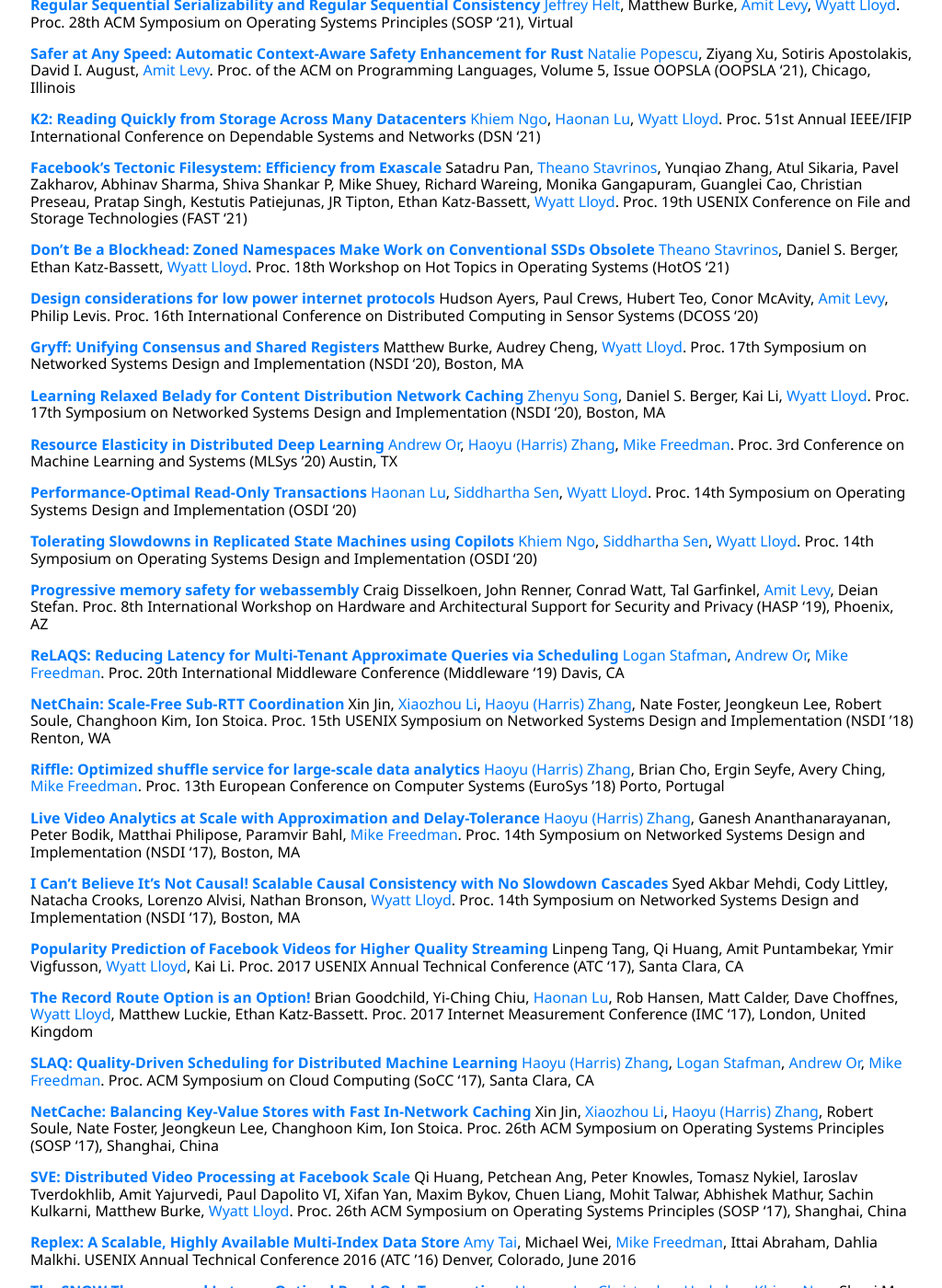
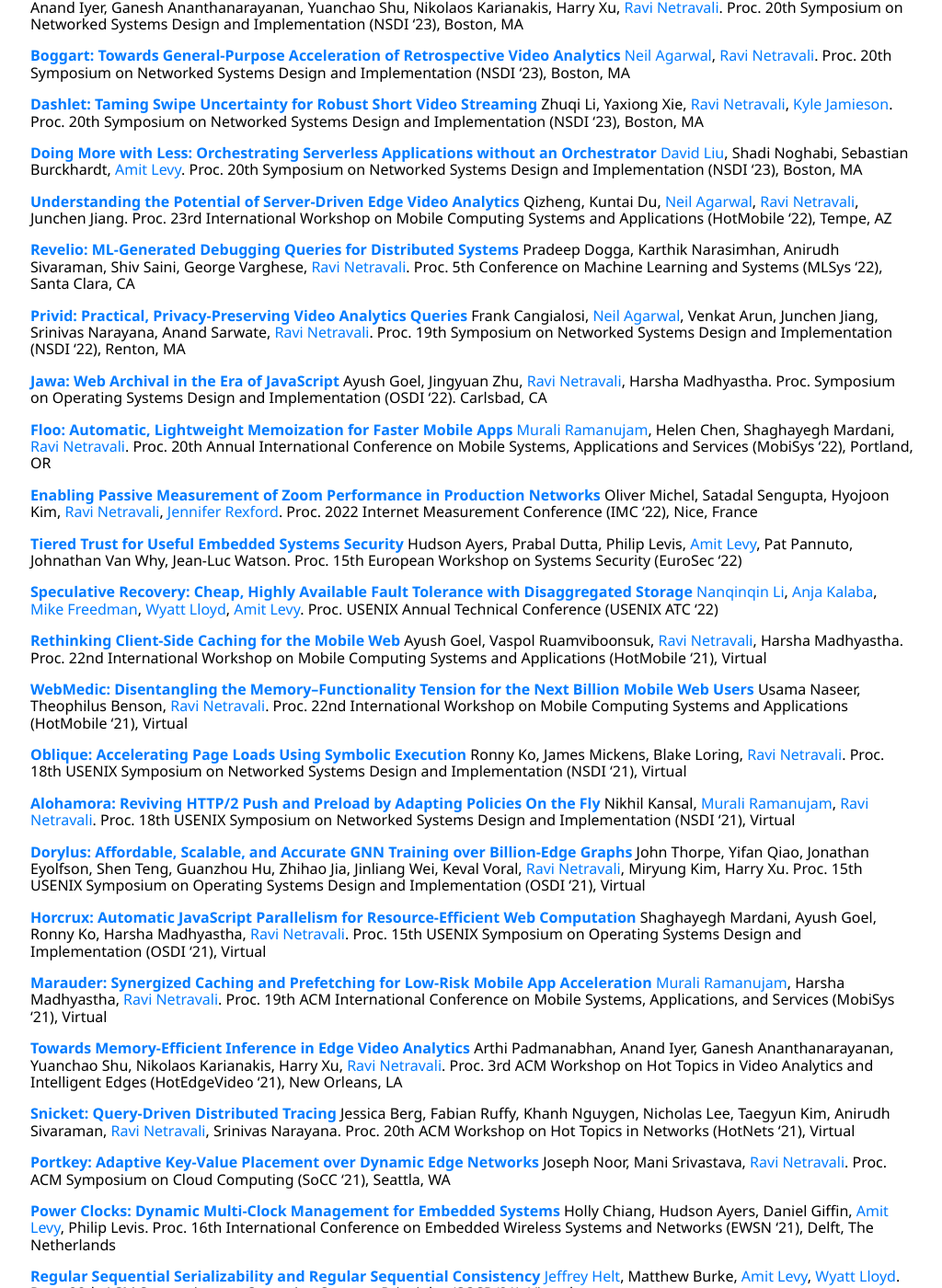
Before and after one commit to PrincetonSystems/www, a Jekyll site: the page built from publications.md, in a window 1280 px wide and 1400 px high, scrolled down 433 px. Shown: the whole window at 92% size, without its empty margins (127-1151 px from the left). Built offline with Jekyll 4.4.1, drawn with Linux system fonts in a browser that asks for light colours; part of the change alters nothing that is shown; some of the changed text lies outside the part shown.

Commit message:
Incorporate Ravi's pubs and people

```diff
--- a/_data/publications_ravi.yml
+++ b/_data/publications_ravi.yml
@@ -2,28 +2,28 @@
   people:
     - Zhuqi Li
     - Yaxiong Xie
-    - Ravi Netravali
-    - Kyle Jamieson
+    - ravian
+    - kylej
   venue: "Proc. 20th Symposium on Networked Systems Design and Implementation (NSDI '23), Boston, MA"
   year: 2023
 
 - title: "Boggart: Towards General-Purpose Acceleration of Retrospective Video Analytics"
   people:
-    - Neil Agarwal
-    - Ravi Netravali
+    - neilagarwal
+    - ravian
   venue: "Proc. 20th Symposium on Networked Systems Design and Implementation (NSDI '23), Boston, MA"
   year: 2023
 
 - title: "GEMEL: Model Merging for Memory-Efficient, Real-Time Video Analytics at the Edge"
   people:
     - Arthi Padmanabhan
-    - Neil Agarwal
+    - neilagarwal
     - Anand Iyer
     - Ganesh Ananthanarayanan
     - Yuanchao Shu
     - Nikolaos Karianakis
     - Harry Xu
-    - Ravi Netravali
+    - ravian
   venue: "Proc. 20th Symposium on Networked Systems Design and Implementation (NSDI '23), Boston, MA"
   year: 2023
 
@@ -34,8 +34,8 @@
     - Jonathan Eyolfson
     - Yifan Qiao
     - Zhihao Jia
-    - Minjia Zhang
-    - Ravi Netravali
+    - Minjia
+    - ravian
     - Harry Xu
   venue: "Proc. 20th Symposium on Networked Systems Design and Implementation (NSDI '23), Boston, MA"
   year: 2023
@@ -46,7 +46,7 @@
     - Ganesh Ananthanarayanan
     - Kevin Hsieh
     - Junchen Jiang
-    - Ravi Netravali
+    - ravian
     - Yuanchao Shu
     - Mohammad Alizadeh
     - Victor Bahl
@@ -59,9 +59,9 @@
     - Yifan Qiao
     - Haoran Ma
     - Shi Liu
-    - Yiying Zhang
+    - Yiying
     - Wenguang Chen
-    - Ravi Netravali
+    - ravian
     - Miryung Kim
     - Harry Xu
   venue: "Proc. 20th Symposium on Networked Systems Design and Implementation (NSDI '23), Boston, MA"
@@ -72,17 +72,17 @@
     - Oliver Michel
     - Satadal Sengupta
     - Hyojoon Kim
-    - Ravi Netravali
-    - Jennifer Rexford
+    - ravian
+    - jrex
   venue: "Proc. 2022 Internet Measurement Conference (IMC '22), Nice, France"
   year: 2022
 
 - title: "Floo: Automatic, Lightweight Memoization for Faster Mobile Apps"
   people:
-    - Murali Ramanujam
+    - muralisr
     - Helen Chen
     - Shaghayegh Mardani
-    - Ravi Netravali
+    - ravian
   venue: "Proc. 20th Annual International Conference on Mobile Systems, Applications and Services (MobiSys '22), Portland, OR"
   year: 2022
 
@@ -90,7 +90,7 @@
   people:
     - Ayush Goel
     - Jingyuan Zhu
-    - Ravi Netravali
+    - ravian
     - Harsha Madhyastha
   venue: "Proc. Symposium on Operating Systems Design and Implementation (OSDI '22). Carlsbad, CA"
   year: 2022
@@ -98,12 +98,12 @@
 - title: "Privid: Practical, Privacy-Preserving Video Analytics Queries"
   people:
     - Frank Cangialosi
-    - Neil Agarwal
+    - neilagarwal
     - Venkat Arun
     - Junchen Jiang
     - Srinivas Narayana
     - Anand Sarwate
-    - Ravi Netravali
+    - ravian
   venue: "Proc. 19th Symposium on Networked Systems Design and Implementation (NSDI '22), Renton, MA"
   year: 2022
 
@@ -114,16 +114,16 @@
     - Anirudh Sivaraman
     - Shiv Saini
     - George Varghese
-    - Ravi Netravali
+    - ravian
   venue: "Proc. 5th Conference on Machine Learning and Systems (MLSys '22), Santa Clara, CA"
   year: 2022
 
 - title: "Understanding the Potential of Server-Driven Edge Video Analytics"
   people:
-    - Qizheng Zhang
+    - Qizheng
     - Kuntai Du
-    - Neil Agarwal
-    - Ravi Netravali
+    - neilagarwal
+    - ravian
     - Junchen Jiang
   venue: "Proc. 23rd International Workshop on Mobile Computing Systems and Applications (HotMobile '22), Tempe, AZ"
   year: 2022
@@ -132,7 +132,7 @@
   people:
     - Joseph Noor
     - Mani Srivastava
-    - Ravi Netravali
+    - ravian
   venue: "Proc. ACM Symposium on Cloud Computing (SoCC '21), Seattla, WA"
   year: 2021
 
@@ -144,7 +144,7 @@
     - Nicholas Lee
     - Taegyun Kim
     - Anirudh Sivaraman
-    - Ravi Netravali
+    - ravian
     - Srinivas Narayana
   venue: "Proc. 20th ACM Workshop on Hot Topics in Networks (HotNets '21), Virtual"
   year: 2021
@@ -157,15 +157,15 @@
     - Yuanchao Shu
     - Nikolaos Karianakis
     - Harry Xu
-    - Ravi Netravali
+    - ravian
   venue: "Proc. 3rd ACM Workshop on Hot Topics in Video Analytics and Intelligent Edges (HotEdgeVideo '21), New Orleans, LA"
   year: 2021
 
 - title: "Marauder: Synergized Caching and Prefetching for Low-Risk Mobile App Acceleration"
   people:
-    - Murali Ramanujam
+    - muralisr
     - Harsha Madhyastha
-    - Ravi Netravali
+    - ravian
   venue: "Proc. 19th ACM International Conference on Mobile Systems, Applications, and Services (MobiSys '21), Virtual"
   year: 2021
 
@@ -175,7 +175,7 @@
     - Ayush Goel
     - Ronny Ko
     - Harsha Madhyastha
-    - Ravi Netravali
+    - ravian
   venue: "Proc. 15th USENIX Symposium on Operating Systems Design and Implementation (OSDI '21), Virtual"
   year: 2021
 
@@ -189,7 +189,7 @@
     - Zhihao Jia
     - Jinliang Wei
     - Keval Voral
-    - Ravi Netravali
+    - ravian
     - Miryung Kim
     - Harry Xu
   venue: "Proc. 15th USENIX Symposium on Operating Systems Design and Implementation (OSDI '21), Virtual"
@@ -198,8 +198,8 @@
 - title: "Alohamora: Reviving HTTP/2 Push and Preload by Adapting Policies On the Fly"
   people:
     - Nikhil Kansal
-    - Murali Ramanujam
-    - Ravi Netravali
+    - muralisr
+    - ravian
   venue: "Proc. 18th USENIX Symposium on Networked Systems Design and Implementation (NSDI '21), Virtual"
   year: 2021
 
@@ -208,7 +208,7 @@
     - Ronny Ko
     - James Mickens
     - Blake Loring
-    - Ravi Netravali
+    - ravian
   venue: "Proc. 18th USENIX Symposium on Networked Systems Design and Implementation (NSDI '21), Virtual"
   year: 2021
 
@@ -216,7 +216,7 @@
   people:
     - Usama Naseer
     - Theophilus Benson
-    - Ravi Netravali
+    - ravian
   venue: "Proc. 22nd International Workshop on Mobile Computing Systems and Applications (HotMobile '21), Virtual"
   year: 2021
 
@@ -224,7 +224,7 @@
   people:
     - Ayush Goel
     - Vaspol Ruamviboonsuk
-    - Ravi Netravali
+    - ravian
     - Harsha Madhyastha
   venue: "Proc. 22nd International Workshop on Mobile Computing Systems and Applications (HotMobile '21), Virtual"
   year: 2021
--- a/_includes/name.html
+++ b/_includes/name.html
@@ -1,4 +1,4 @@
-{%- assign authobj = site.data.people | where: "nick", author | first -%}
+{%- assign authobj = site.data.people | concat: site.data.people_ravi | where: "nick", author | first -%}
 {%- if authobj -%}
 <a href="{{authobj.url}}">{{ authobj.first_name }} {{authobj.last_name}}</a>
 {%- else -%}
--- a/publications.md
+++ b/publications.md
@@ -3,7 +3,7 @@ layout: default
 title: Publications
 ---
 
-{%- assign publications = site.data.publications | sort: "year" | reverse -%}
+{%- assign publications = site.data.publications | concat: site.data.publications_ravi | sort: "year" | reverse -%}
 {%- assign year = publications | map: "year" | first -%}
 
 {:.publications}
```
Also changed, not shown: _data/people_ravi.yml (line endings or trailing spaces).
